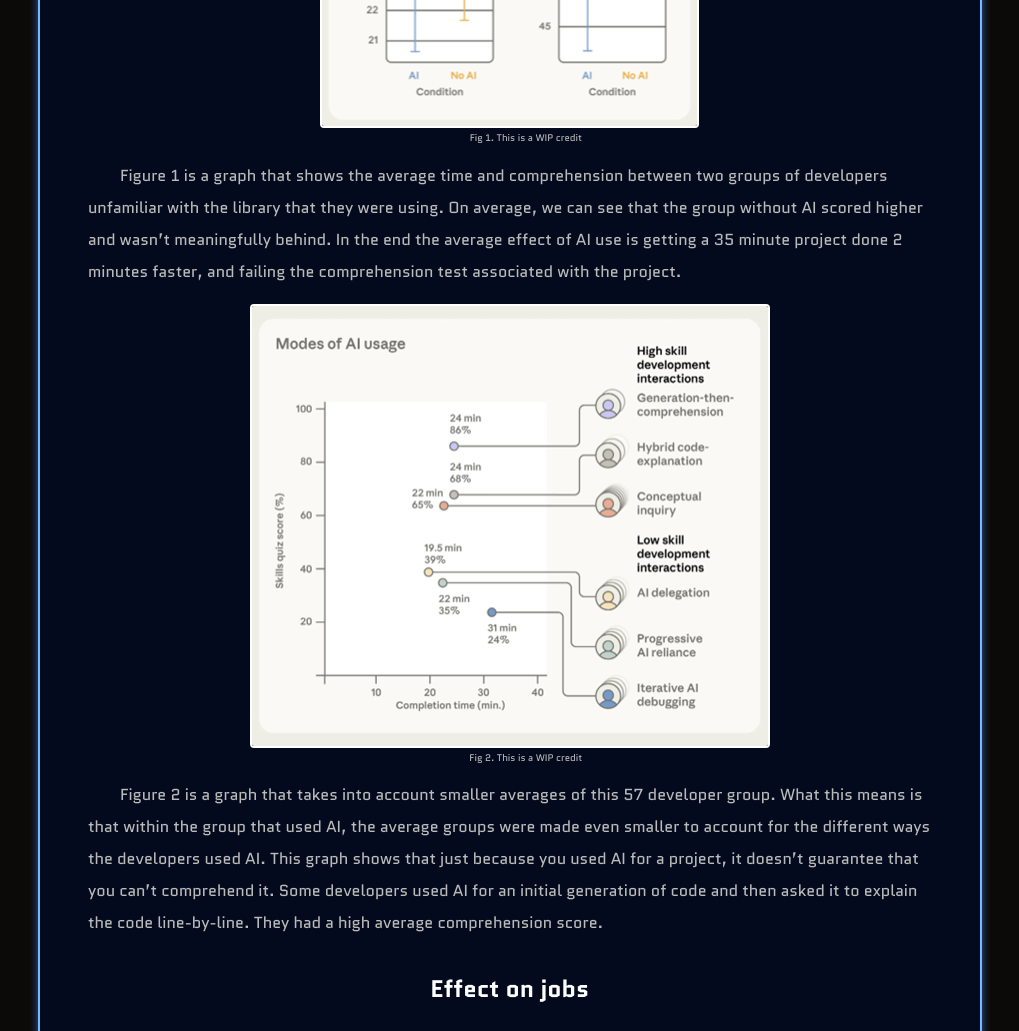
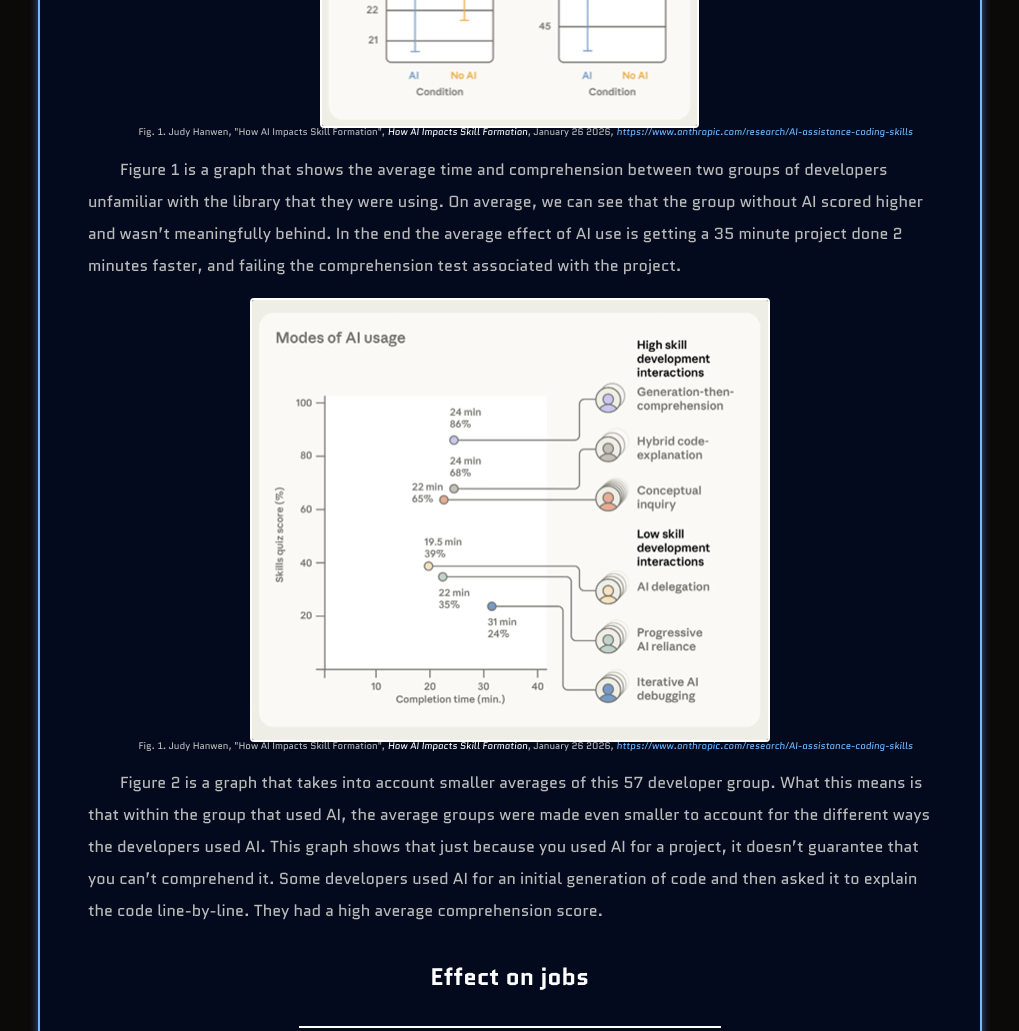
Before and after one commit to Prop3nguin/Prop3nguin.github.io, a plain HTML site: page UnderstandingAI/index.html in a window 1280 px wide. Shown: the part 900-1931 px from the top of the page, without its empty margins (18-1037 px from the left). Drawn offline with Linux system fonts and the light colour scheme.

Commit message:
Update#0.96

```diff
--- a/Assets/css/futuristic.css
+++ b/Assets/css/futuristic.css
@@ -226,6 +226,7 @@ img {
 }
 
 #MainBody img {
+    display: block;
     border: 2px solid var(--Title-Color);
     justify-self: center;
 }
--- a/UnderstandingAI/index.html
+++ b/UnderstandingAI/index.html
@@ -45,7 +45,13 @@
                 </p>
                 <div class="centered-container">
                     <img src="/Assets/AIvsNOAI.png"/>
-                    <p class="credit">Fig 1. This is a WIP credit</p>
+                    <p class="credit">
+                        Fig. 1. Judy Hanwen, "How AI Impacts Skill Formation",
+                        <i>How AI Impacts Skill Formation</i>, January 26 2026,
+                        <a href="https://www.anthropic.com/research/AI-assistance-coding-skills">
+                            https://www.anthropic.com/research/AI-assistance-coding-skills
+                        </a>
+                    </p>
                 </div>
                 <p>
                     Figure 1 is a graph that shows the average time and comprehension
@@ -57,7 +63,13 @@
                 </p>
                 <div class="centered-container">
                     <img src="/Assets/AnthropicDataGraph.png"/>
-                    <p class="credit">Fig 2. This is a WIP credit</p>
+                    <p class="credit">
+                        Fig. 1. Judy Hanwen, "How AI Impacts Skill Formation",
+                        <i>How AI Impacts Skill Formation</i>, January 26 2026,
+                        <a href="https://www.anthropic.com/research/AI-assistance-coding-skills">
+                            https://www.anthropic.com/research/AI-assistance-coding-skills
+                        </a>
+                    </p>
                 </div>
                 <p>
                     Figure 2 is a graph that takes into account smaller averages
@@ -82,7 +94,16 @@
                 </p>
                 <h2 class="title">Misinformation & Trust</h2>
                 <div class="decor"></div>
-                <img src="/Assets/GrowthAIContent.png"/>
+                <div class="centered-container">
+                    <img src="/Assets/GrowthAIContent.png"/>
+                    <p class="credit">
+                        Fig. 3. Samuel Bestvater, "Line chart with 1 series",
+                        <i>How Much of the Internet Is Written With AI?</i>,
+                        August 20th 2026, <a href="https://www.pewresearch.org/data-labs/2026/08/20/how-much-of-the-internet-is-written-with-ai/">
+                            https://www.pewresearch.org/data-labs/2026/08/20/how-much-of-the-internet-is-written-with-ai/
+                        </a>
+                    </p>
+                </div>
                 <p>
                     Recently, AI videos and images have become so real-looking that they are
                     nearly indiscernible from actual footage. This is going to create problems
```
